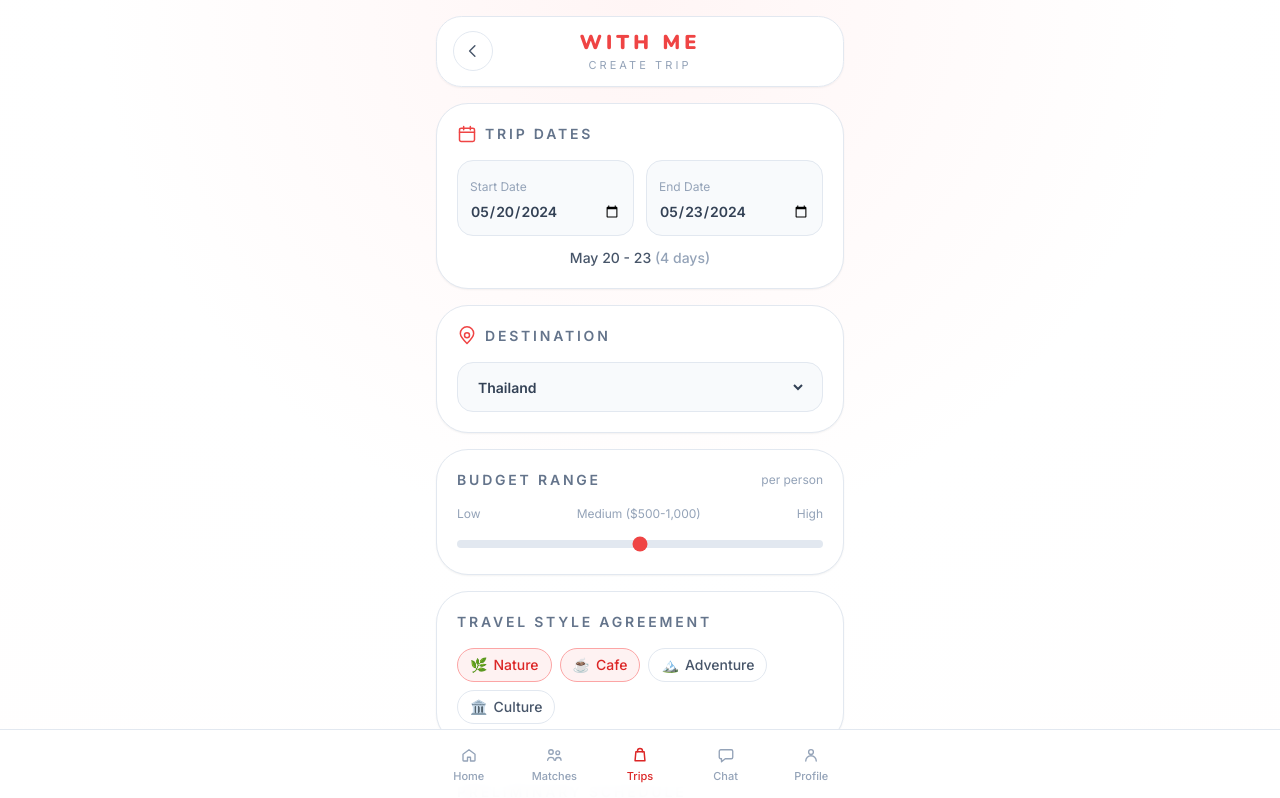
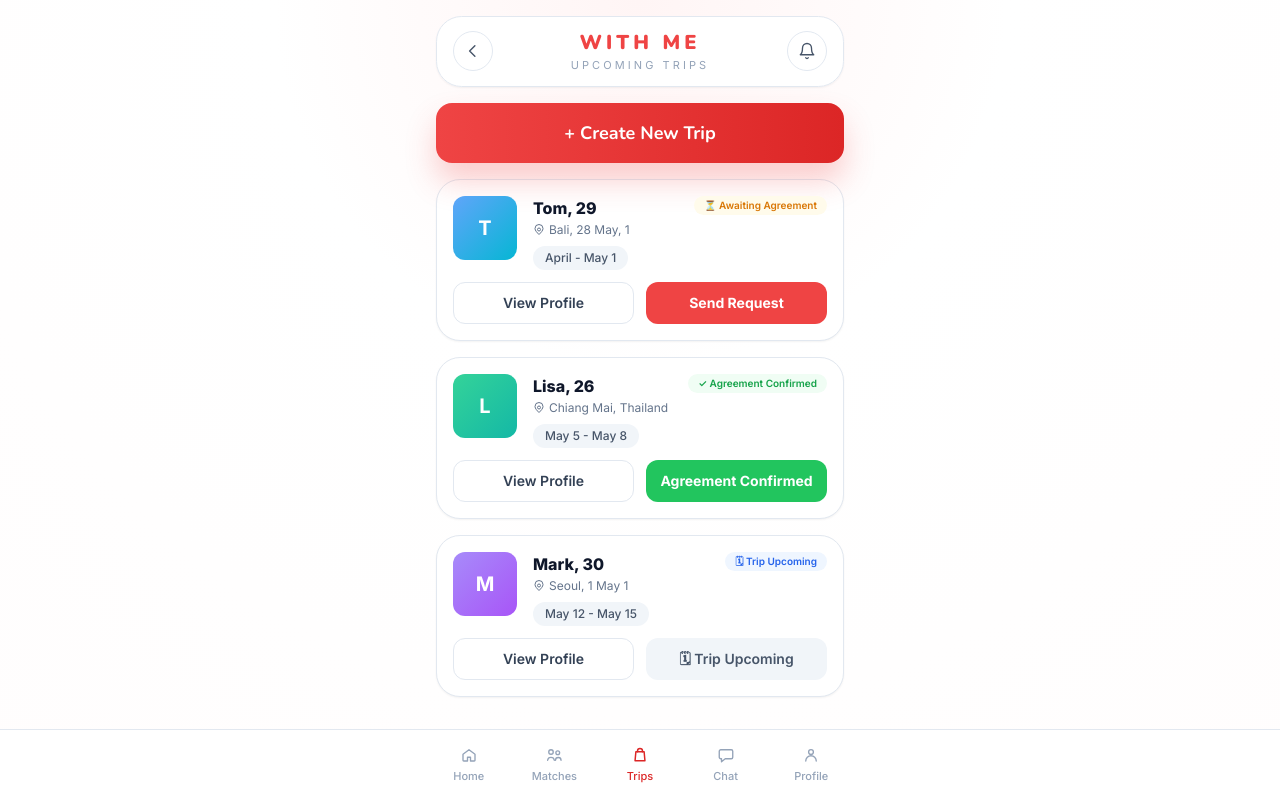
Before and after one commit to Nantadet/fftt, a React (Vite) app: page /trip in a window 1280 px wide. Shown: the top 798 px of the page. Built offline with nearby package versions, Linux system fonts and the light colour scheme.

Commit message:
feat : trip

```diff
--- a/client/pages/Home.tsx
+++ b/client/pages/Home.tsx
@@ -56,33 +56,36 @@ export default function Home() {
             </div>
           </section>
 
-          {/* Quick Actions */}
-          <section className="rounded-[2rem] border border-slate-200 bg-white p-4 shadow-sm">
-            <div className="flex items-center gap-3">
-              <button className="flex-1 rounded-xl bg-gradient-to-r from-red-500 to-red-600 py-3 text-sm font-bold text-white shadow-md">
-                Find Travel Companion
-              </button>
-              <button className="rounded-xl border border-slate-200 bg-white px-4 py-3 text-sm font-medium text-slate-600">
-                How it work?
-              </button>
+          {/* Premium Features */}
+          <section className="rounded-[2rem] border border-amber-200 bg-gradient-to-r from-amber-50 to-orange-50 p-5 shadow-sm">
+            <div className="flex items-center gap-2 mb-3">
+              <span className="text-lg">⭐</span>
+              <h2 className="text-base font-bold text-amber-800">Premium Features</h2>
             </div>
-          </section>
-
-          {/* Filters */}
-          <section className="rounded-[2rem] border border-slate-200 bg-white p-4 shadow-sm">
-            <div className="flex items-center justify-between">
-              <h2 className="text-sm font-semibold uppercase tracking-[0.24em] text-slate-500">
-                Filters
-              </h2>
-              <button className="text-xs font-semibold text-red-500">Reset</button>
+            <div className="space-y-2">
+              <div className="flex items-center gap-2 text-sm text-amber-700">
+                <span className="h-1.5 w-1.5 rounded-full bg-amber-400 shrink-0"></span>
+                Advanced matching filters
+              </div>
+              <div className="flex items-center gap-2 text-sm text-amber-700">
+                <span className="h-1.5 w-1.5 rounded-full bg-amber-400 shrink-0"></span>
+                Unlimited chat with matches
+              </div>
+              <div className="flex items-center gap-2 text-sm text-amber-700">
+                <span className="h-1.5 w-1.5 rounded-full bg-amber-400 shrink-0"></span>
+                See who liked your profile
+              </div>
+              <div className="flex items-center gap-2 text-sm text-amber-700">
+                <span className="h-1.5 w-1.5 rounded-full bg-amber-400 shrink-0"></span>
+                Priority matching & support
+              </div>
             </div>
-
-            <div className="mt-3 flex gap-2 overflow-x-auto pb-1">
-              <FilterChip active>Budget</FilterChip>
-              <FilterChip>Travel style</FilterChip>
-              <FilterChip>Verified only</FilterChip>
-              <FilterChip>Safety</FilterChip>
-            </div>
+            <button
+              onClick={() => alert("Upgrade to Premium for full access!")}
+              className="mt-4 w-full rounded-xl bg-gradient-to-r from-amber-400 to-orange-400 py-3 text-sm font-bold text-white shadow-md transition hover:from-amber-500 hover:to-orange-500"
+            >
+              Upgrade Now
+            </button>
           </section>
 
           {/* Suggested Matches - แนวนอนเลื่อนได้ */}
@@ -102,6 +105,7 @@ export default function Home() {
                   rating="4.9"
                   redFlag="Rare cancellations"
                   verified
+                  premium
                   accent="from-red-500 to-rose-500"
                 />
               </div>
@@ -219,6 +223,7 @@ function MatchCard({
   rating,
   redFlag,
   verified,
+  premium,
   accent,
 }: {
   name: string;
@@ -228,6 +233,7 @@ function MatchCard({
   rating: string;
   redFlag: string;
   verified: boolean;
+  premium?: boolean;
   accent: string;
 }) {
   return (
@@ -238,8 +244,8 @@ function MatchCard({
             <p className="text-xs uppercase tracking-[0.28em] text-white/80">Compatibility</p>
             <p className="mt-1 text-3xl font-black leading-none">{compatibility}</p>
           </div>
-          <div className="rounded-full bg-white/20 px-3 py-1 text-xs font-semibold backdrop-blur">
-            {verified ? "Verified" : "Trust pending"}
+          <div className={`rounded-full px-3 py-1 text-xs font-semibold backdrop-blur ${premium ? "bg-amber-400/30 text-white" : "bg-white/20 text-white"}`}>
+            {premium ? "Premium" : verified ? "Verified" : "Trust pending"}
           </div>
         </div>
       </div>
@@ -260,7 +266,11 @@ function MatchCard({
         </div>
 
         <div className="mt-3 flex flex-wrap items-center gap-2">
-          <BadgePill tone="red">Verified badge</BadgePill>
+          {premium ? (
+            <BadgePill tone="amber">Premium</BadgePill>
+          ) : (
+            <BadgePill tone="red">Verified badge</BadgePill>
+          )}
           {redFlag && <BadgePill tone="rose">{redFlag}</BadgePill>}
         </div>
       </div>
@@ -268,11 +278,12 @@ function MatchCard({
   );
 }
 
-function BadgePill({ tone, children }: { tone: "red" | "rose" | "slate"; children: ReactNode }) {
+function BadgePill({ tone, children }: { tone: "red" | "rose" | "slate" | "amber"; children: ReactNode }) {
   const tones = {
     red: "bg-red-50 text-red-600",
     rose: "bg-rose-50 text-rose-600",
     slate: "bg-slate-50 text-slate-600",
+    amber: "bg-amber-50 text-amber-600",
   } as const;
 
   return <span className={`rounded-full px-3 py-1 text-xs font-semibold ${tones[tone]}`}>{children}</span>;
--- a/client/pages/Trip.tsx
+++ b/client/pages/Trip.tsx
@@ -1,9 +1,49 @@
 import { useState } from "react";
 import { useNavigate } from "react-router-dom";
 
+interface TripItem {
+  id: string;
+  name: string;
+  age: number;
+  location: string;
+  dateRange: string;
+  status: "awaiting" | "confirmed" | "upcoming" | "completed";
+  imageColor: string;
+}
+
+const trips: TripItem[] = [
+  {
+    id: "1",
+    name: "Tom",
+    age: 29,
+    location: "Bali, 28 May, 1",
+    dateRange: "April - May 1",
+    status: "awaiting",
+    imageColor: "from-blue-400 to-cyan-500",
+  },
+  {
+    id: "2",
+    name: "Lisa",
+    age: 26,
+    location: "Chiang Mai, Thailand",
+    dateRange: "May 5 - May 8",
+    status: "confirmed",
+    imageColor: "from-emerald-400 to-teal-500",
+  },
+  {
+    id: "3",
+    name: "Mark",
+    age: 30,
+    location: "Seoul, 1 May 1",
+    dateRange: "May 12 - May 15",
+    status: "upcoming",
+    imageColor: "from-violet-400 to-purple-500",
+  },
+];
+
 export default function Trip() {
   const navigate = useNavigate();
-  const [step, setStep] = useState<"create" | "agreement">("create");
+  const [view, setView] = useState<"list" | "create" | "agreement">("list");
 
   // Trip creation state
   const [dates, setDates] = useState({ start: "2024-05-20", end: "2024-05-23" });
@@ -41,7 +81,7 @@ export default function Trip() {
     navigate("/chat");
   };
 
-  if (step === "agreement") {
+  if (view === "agreement") {
     return (
       <AgreementView
         sharedRules={sharedRules}
@@ -50,9 +90,131 @@ export default function Trip() {
         setCostSplit={setCostSplit}
         cancellationPolicy={cancellationPolicy}
         setCancellationPolicy={setCancellationPolicy}
-        onBack={() => setStep("create")}
+        onBack={() => setView("create")}
         onConfirm={handleConfirm}
       />
+    );
+  }
+
+  if (view === "list") {
+    return (
+      <div className="min-h-screen bg-[radial-gradient(circle_at_top,_#fff5f5_0%,_#ffffff_35%,_#fffdfd_100%)] text-slate-900">
+        <div className="mx-auto flex min-h-screen w-full max-w-md flex-col px-4 pb-28 pt-4 sm:px-5">
+          {/* Header */}
+          <header className="flex items-center justify-between rounded-[1.6rem] border border-slate-200 bg-white/95 px-4 py-3 shadow-sm backdrop-blur">
+            <button
+              onClick={() => navigate(-1)}
+              className="inline-flex h-10 w-10 items-center justify-center rounded-full border border-slate-200 text-slate-600 transition hover:bg-slate-50"
+            >
+              <BackIcon />
+            </button>
+
+            <div className="text-center">
+              <p className="font-nunito text-xl font-black tracking-[0.2em] text-red-500">WITH ME</p>
+              <p className="text-[11px] uppercase tracking-[0.28em] text-slate-400">Upcoming Trips</p>
+            </div>
+
+            <button className="inline-flex h-10 w-10 items-center justify-center rounded-full border border-slate-200 text-slate-600 transition hover:bg-slate-50">
+              <BellIcon />
+            </button>
+          </header>
+
+          <main className="mt-4 flex-1 space-y-4 pb-5">
+            {/* Create Trip Button */}
+            <button
+              onClick={() => setView("create")}
+              className="w-full rounded-2xl bg-gradient-to-r from-red-500 to-red-600 py-4 font-nunito text-lg font-bold text-white shadow-[0_18px_30px_rgba(239,68,68,0.25)] transition hover:from-red-600 hover:to-red-700 active:scale-[0.99]"
+            >
+              + Create New Trip
+            </button>
+
+            {trips.map((trip) => (
+              <article key={trip.id} className="rounded-[1.5rem] border border-slate-200 bg-white p-4 shadow-sm">
+                <div className="flex items-start gap-4">
+                  <div className={`h-16 w-16 shrink-0 rounded-xl bg-gradient-to-br ${trip.imageColor} flex items-center justify-center text-xl font-bold text-white`}>
+                    {trip.name.charAt(0)}
+                  </div>
+                  <div className="flex-1 min-w-0">
+                    <div className="flex items-start justify-between gap-2">
+                      <h3 className="text-base font-black text-slate-900">
+                        {trip.name}, {trip.age}
+                      </h3>
+                      {trip.status === "awaiting" && (
+                        <span className="shrink-0 rounded-full bg-amber-50 px-2.5 py-0.5 text-[10px] font-semibold text-amber-600">
+                          ⏳ Awaiting Agreement
+                        </span>
+                      )}
+                      {trip.status === "confirmed" && (
+                        <span className="shrink-0 rounded-full bg-green-50 px-2.5 py-0.5 text-[10px] font-semibold text-green-600">
+                          ✓ Agreement Confirmed
+                        </span>
+                      )}
+                      {trip.status === "upcoming" && (
+                        <span className="shrink-0 rounded-full bg-blue-50 px-2.5 py-0.5 text-[10px] font-semibold text-blue-600">
+                          🗓 Trip Upcoming
+                        </span>
+                      )}
+                    </div>
+                    <div className="mt-0.5 flex items-center gap-1 text-xs text-slate-500">
+                      <LocationPinIcon />
+                      {trip.location}
+                    </div>
+                    {trip.dateRange && (
+                      <div className="mt-2 inline-flex items-center gap-1.5 rounded-full bg-slate-100 px-3 py-1 text-xs font-medium text-slate-600">
+                        {trip.dateRange}
+                      </div>
+                    )}
+                  </div>
+                </div>
+
+                <div className="mt-3 grid grid-cols-2 gap-3">
+                  <button
+                    onClick={() => navigate(`/profile`)}
+                    className="rounded-xl border border-slate-200 bg-white py-2.5 text-sm font-semibold text-slate-700 transition hover:bg-slate-50"
+                  >
+                    View Profile
+                  </button>
+                  {trip.status === "awaiting" && (
+                    <button
+                      onClick={() => navigate("/trip")}
+                      className="rounded-xl bg-red-500 py-2.5 text-sm font-bold text-white transition hover:bg-red-600"
+                    >
+                      Send Request
+                    </button>
+                  )}
+                  {trip.status === "confirmed" && (
+                    <button
+                      onClick={() => navigate("/chat")}
+                      className="rounded-xl bg-green-500 py-2.5 text-sm font-bold text-white transition hover:bg-green-600"
+                    >
+                      Agreement Confirmed
+                    </button>
+                  )}
+                  {trip.status === "upcoming" && (
+                    <button
+                      onClick={() => navigate("/chat")}
+                      className="rounded-xl bg-slate-100 py-2.5 text-sm font-semibold text-slate-600 transition hover:bg-slate-200"
+                    >
+                      🗓 Trip Upcoming
+                    </button>
+                  )}
+                </div>
+              </article>
+            ))}
+          </main>
+        </div>
+
+        {/* Bottom Nav */}
+        <nav className="fixed inset-x-0 bottom-0 z-20 border-t border-slate-200 bg-white/95 backdrop-blur">
+          <div className="mx-auto grid max-w-md grid-cols-5 gap-1 px-3 py-2 text-[11px] text-slate-500">
+            <NavItem to="/home" label="Home" icon={<HomeIcon />} />
+            <NavItem to="/matching" label="Matches" icon={<UsersIcon />} />
+            <NavItem to="/trip" label="Trips" icon={<BagIcon />} active />
+            <NavItem to="/chat" label="Chat" icon={<ChatIcon />} />
+            <NavItem to="/profile" label="Profile" icon={<ProfileIcon />} />
+          </div>
+        </nav>
+      </div>
     );
   }
 
@@ -62,7 +224,7 @@ export default function Trip() {
         {/* Header */}
         <header className="flex items-center justify-between rounded-[1.6rem] border border-slate-200 bg-white/95 px-4 py-3 shadow-sm backdrop-blur">
           <button
-            onClick={() => navigate(-1)}
+            onClick={() => setView("list")}
             className="inline-flex h-10 w-10 items-center justify-center rounded-full border border-slate-200 text-slate-600 transition hover:bg-slate-50"
           >
             <BackIcon />
@@ -218,7 +380,7 @@ export default function Trip() {
 
           {/* Next Button */}
           <button
-            onClick={() => setStep("agreement")}
+            onClick={() => setView("agreement")}
             className="w-full rounded-2xl bg-gradient-to-r from-red-500 to-red-600 py-4 font-nunito text-lg font-bold text-white shadow-[0_18px_30px_rgba(239,68,68,0.25)] transition hover:from-red-600 hover:to-red-700 active:scale-[0.99]"
           >
             Continue to Agreement →
@@ -593,6 +755,24 @@ function ChatIcon() {
   );
 }
 
+function BellIcon() {
+  return (
+    <svg width="18" height="18" viewBox="0 0 24 24" fill="none" xmlns="http://www.w3.org/2000/svg">
+      <path d="M18 8A6 6 0 006 8c0 7-3 9-3 9h18s-3-2-3-9" stroke="currentColor" strokeWidth="1.8" strokeLinecap="round" strokeLinejoin="round" />
+      <path d="M13.73 21a2 2 0 01-3.46 0" stroke="currentColor" strokeWidth="1.8" strokeLinecap="round" strokeLinejoin="round" />
+    </svg>
+  );
+}
+
+function LocationPinIcon() {
+  return (
+    <svg width="12" height="12" viewBox="0 0 24 24" fill="none" xmlns="http://www.w3.org/2000/svg">
+      <circle cx="12" cy="11" r="3" stroke="currentColor" strokeWidth="2" />
+      <path d="M12 21c4-4 8-8 8-12a8 8 0 10-16 0c0 4 4 8 8 12z" stroke="currentColor" strokeWidth="2" strokeLinejoin="round" />
+    </svg>
+  );
+}
+
 function ProfileIcon() {
   return (
     <svg width="18" height="18" viewBox="0 0 24 24" fill="none" xmlns="http://www.w3.org/2000/svg">
```
